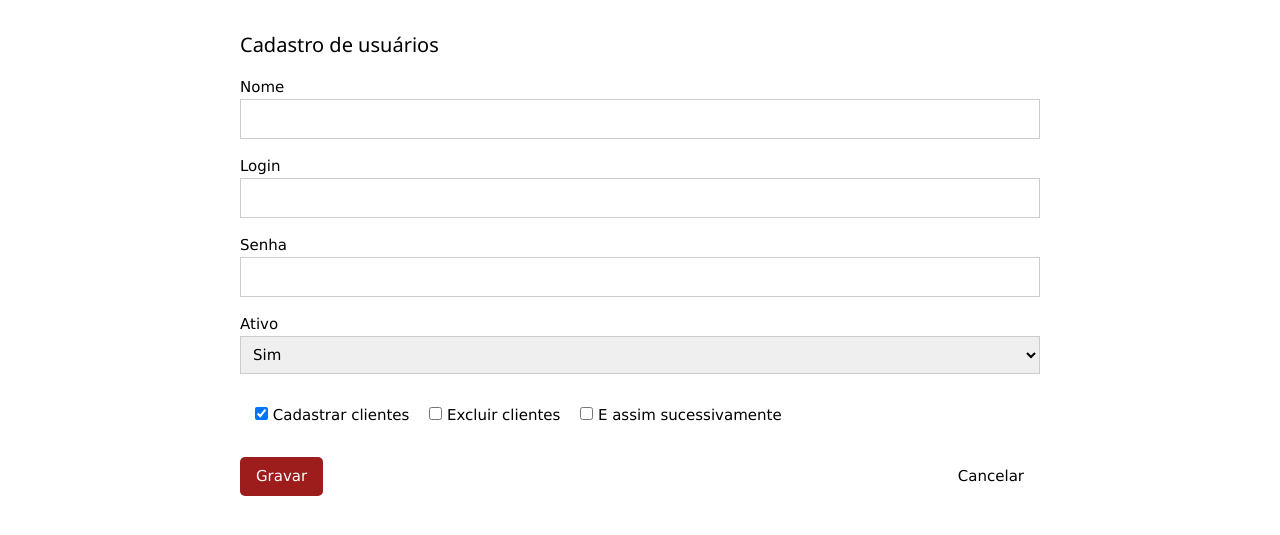
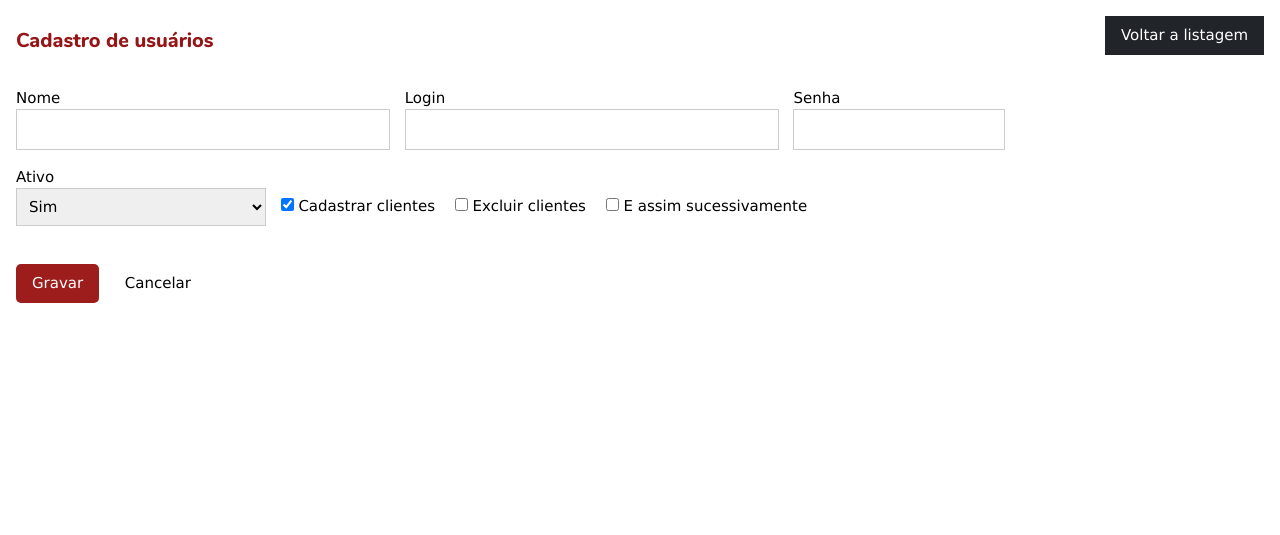
Before and after one commit to cesar99144/lojaGerenciadorWeb, a PHP site: page /App/Views/usuarios/CadastrarUsuarios.php in a window 1280 px wide. Shown: the top 535 px of the page. Run offline with PHP 8.4, Linux system fonts and the light colour scheme; some libraries are stand-ins or nearby versions.

Commit message:
Front cadastro de usuários

```diff
--- a/App/Views/usuarios/CadastrarUsuarios.php
+++ b/App/Views/usuarios/CadastrarUsuarios.php
@@ -23,31 +23,37 @@
 
 <body>
   <script src="<?php echo URL_BASE; ?>static/js/jquery.js"></script>
-  <div class="container-pagina">
-    <div id="lista_usuarios" class="w3-margin">
 
+    <div id="lista_usuarios" class="w3-margin sessao-pagina">
+
+      <div class="topoDadosPagina">
         <h4 class="tituloPagina">Cadastro de usuários</h4>
+        <a href="<?php echo URL_BASE; ?>usuarios" id="botaoVoltar" class="w3-button w3-margin-bottom" href="">Voltar a listagem</a>
+      </div>
 
       <div style="display: none;">
         <label>Usuário 1</label>
       </div>
 
+      <div class="w3-row area-inputs">
           <div class="container-input w3-margin-top">
             <label>Nome</label>
             <input type="text" class="w3-input w3-block w3-border">
-      </div>
+          </div>&nbsp;&nbsp;&nbsp;
 
           <div class="container-input w3-margin-top">
             <label>Login</label><br>
             <input type="text" class="w3-input w3-block w3-border">
+          </div>&nbsp;&nbsp;&nbsp;
+
+          <div class="w3-margin-top">
+            <label>Senha</label><br>
+            <input type="text" class="w3-input w3-block w3-border">
+          </div>&nbsp;&nbsp;&nbsp;
       </div>
 
-      <div class="container-input w3-margin-top">
-        <label>Senha</label><br>
-        <input type="text" class="w3-input w3-block w3-border">
-      </div>
-
-      <div class="container-input w3-margin-top">
+      <div class="w3-row area-inputs">
+          <div class="container-select w3-margin-top">
             <label>Ativo</label><br>
             <!-- <input type="text" class="w3-input w3-block w3-border "> -->
             <select class="w3-input w3-block w3-border" name="" id="">
@@ -55,16 +61,16 @@
               <option value="">Não</option>
             </select>
           </div>
-
-      <ul id="listaCheckBox" class="">
+          <ul id="listaCheckBox" class="areaChecks">
             <li id="opt_cadastrar_clientes"><input type="checkbox" checked value="cadastrar_clientes"> <label>Cadastrar clientes</label></li>
             <li id="opt_excluir_clientes"><input type="checkbox" value="excluir_clientes"> <label>Excluir clientes</label></li>
             <li id="opt_mais"><input type="checkbox" value="mais"> <label>E assim sucessivamente</label></li>
           </ul>
+      </div>
 
+      <div class="w3-row area-inputs w3-margin-top">
           <button class="w3-button w3-theme w3-margin-top w3-margin-bottom">Gravar</button>
-      <a href="<?php echo URL_BASE; ?>usuarios" class="w3-button w3-margin-top w3-margin-bottom w3-right">Cancelar</a>
-
+          &nbsp;&nbsp;<a href="<?php echo URL_BASE; ?>usuarios" class="w3-button w3-margin-top w3-margin-bottom w3-right">Cancelar</a>
       </div>
   </div>
 </body>
--- a/static/css/cadastrarUsuarios.css
+++ b/static/css/cadastrarUsuarios.css
@@ -1,3 +1,8 @@
+@font-face {
+    font-family: NunitoExtrabold;
+    src: url(../fonts/nunito/Nunito-ExtraBold.ttf)
+}
+
 .container-pagina{
 
     width: 65% !important;
@@ -6,19 +11,44 @@
     margin-top: 30px !important;
 }
 
-.tituloPagina{
-
-
-}
-
 .lista_usuarios{
 
     /* border: 1px solid; */
 }
 
+.topoDadosPagina{
+
+    /* border: 1px solid; */
+    display: flex;
+    justify-content: space-between;
+}
+
+.tituloPagina{
+
+    font-family: NunitoExtrabold;
+    margin-top: 10px;
+    color: #961517;
+}
+
+#botaoVoltar{
+
+    background-color: #212529;
+    color: white;
+}
+
+.area-inputs{
+
+    display: flex;
+}
+
 .container-input{
 
-    width: 100%;
+    width: 30%;
+}
+
+.container-select{
+
+    width: 20%;
 }
 
 .container-input > label{
@@ -26,10 +56,15 @@
     margin-bottom: 10px;
 }
 
+.areaChecks{
+
+    /* margin-top: 50px; */
+}
+
 #listaCheckBox{
 
     /* display: inline; */
-    margin-top: 30px;
+    margin-top: 45px;
     padding-left: 0px !important;
 }
 
```
Lines whose indentation alone changed are shown as unchanged.
